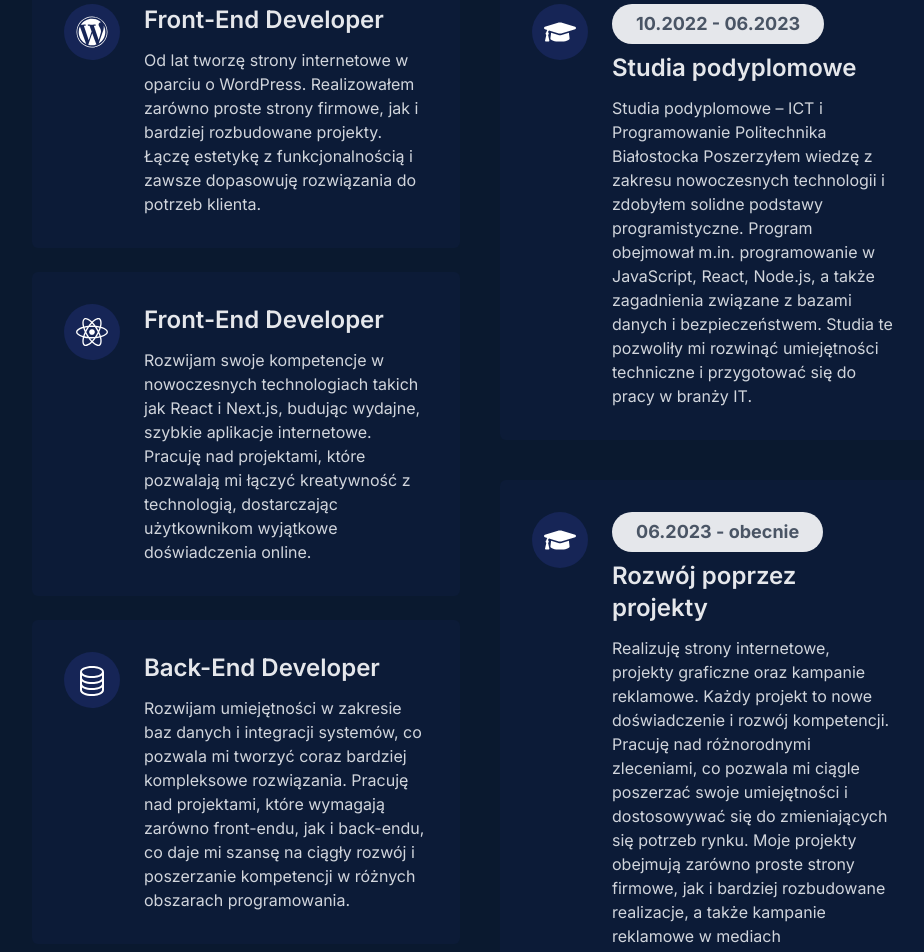
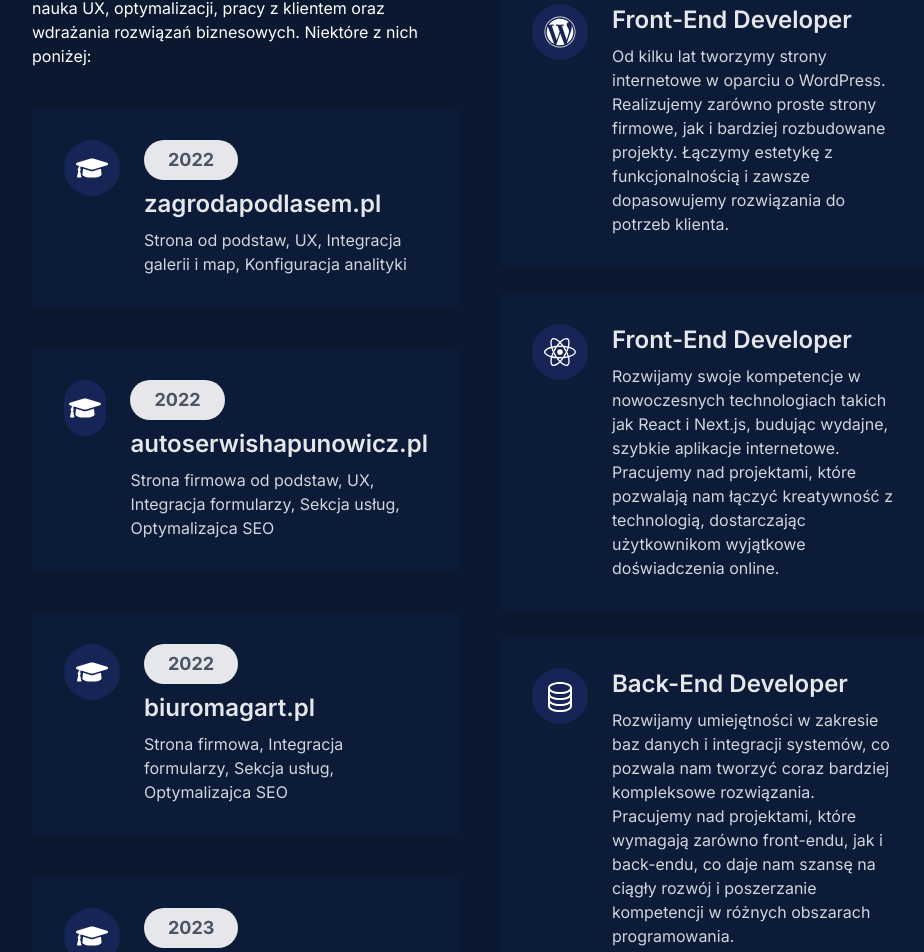
Before and after one commit to Oneklik2023/oneklik-site, a Next.js app: page / in a window 1280 px wide. Shown: the part 1724-2676 px from the top of the page, without its empty margins (160-1084 px from the left). Built offline with nearby package versions, Linux system fonts and the light colour scheme; no server answers.

Commit message:
edukacja...

```diff
--- a/components/Home/Resume/Resume.tsx
+++ b/components/Home/Resume/Resume.tsx
@@ -9,52 +9,86 @@ const Resume = () => {
   return (
     <div className="pt-32 pb-16">
       <div className="w-[90%] sm:w-[70%] mx-auto grid grid-cols-1 xl:grid-cols-2 gap-10">
+
+        {/* education part */}
+        <div>
+          <h1 className="text-3xl sm:text-4xl font-bold text-white">
+            Edukacja <span className="text-[#FC9700]">Przez Projekty</span>
+          </h1>
+          <p className="text-white mt-4">Nasze doświadczenie budowaliśmy poprzez realne projekty komercyjne. Każda realizacja to praktyczna nauka UX, optymalizacji, pracy z klientem oraz wdrażania rozwiązań biznesowych. Niektóre z nich poniżej:</p>
+
+          <div className="mt-10">
+            <ResumeCard
+            Icon={FaGraduationCap}
+            role="zagrodapodlasem.pl"
+            date="2022"
+            /*description1="ZAKRES PRAC"*/
+            description="Strona od podstaw, UX, Integracja galerii i map, Konfiguracja analityki"
+            />
+          </div>
+
+          <div className="mt-10">
+            <ResumeCard
+            Icon={FaGraduationCap}
+            role="autoserwishapunowicz.pl"
+            date="2022"
+            /*description1="ZAKRES PRAC"*/
+            description="Strona firmowa od podstaw, UX, Integracja formularzy, Sekcja usług, Optymalizajca SEO"
+            />
+          </div>
+
+          <div className="mt-10">
+            <ResumeCard
+            Icon={FaGraduationCap}
+            role="biuromagart.pl"
+            date="2022"
+            /*description1="ZAKRES PRAC"*/
+            description="Strona firmowa, Integracja formularzy, Sekcja usług, Optymalizajca SEO"
+            />
+          </div>
+
+          <div className="mt-10">
+            <ResumeCard
+            Icon={FaGraduationCap}
+            role="nova-clinic.com.pl"
+            date="2023"
+            /*description1="ZAKRES PRAC"*/
+            description="Strona firmowa od podstaw, UX, Sekcja usług, Cenniki, Optymalizajca SEO"
+            />
+          </div>
+
+          <div className="mt-10">
+            <ResumeCard
+            Icon={FaGraduationCap}
+            role="esmart.net.pl"
+            date="2024"
+            /*description1="ZAKRES PRAC"*/
+            description="Frontend strony firmowej, Przygotowanie struktury pod SEO, Integracja z backendem, Responsywność i optymalizacja"
+            />
+          </div>
+
+
+        </div>
         {/*work part */}
         <div>
           <h1 className="text-3xl sm:text-4xl font-bold text-white">
-            Moje <span className="text-[#FC9700]">Doświadczenie</span>
+            Nasze <span className="text-[#FC9700]">Doświadczenie</span>
           </h1>
           <div className="mt-10">
             <ResumeCard
             Icon={FaWordpress}
             role="Front-End Developer"
-            description="Od lat tworzę strony internetowe w oparciu o WordPress. Realizowałem zarówno proste strony firmowe, jak i bardziej rozbudowane projekty. Łączę estetykę z funkcjonalnością i zawsze dopasowuję rozwiązania do potrzeb klienta."
+            description="Od kilku lat tworzymy strony internetowe w oparciu o WordPress. Realizujemy zarówno proste strony firmowe, jak i bardziej rozbudowane projekty. Łączymy estetykę z funkcjonalnością i zawsze dopasowujemy rozwiązania do potrzeb klienta."
             />
             <ResumeCard
             Icon={FaReact}
             role="Front-End Developer"
-            description="Rozwijam swoje kompetencje w nowoczesnych technologiach takich jak React i Next.js, budując wydajne, szybkie aplikacje internetowe. Pracuję nad projektami, które pozwalają mi łączyć kreatywność z technologią, dostarczając użytkownikom wyjątkowe doświadczenia online."
+            description="Rozwijamy swoje kompetencje w nowoczesnych technologiach takich jak React i Next.js, budując wydajne, szybkie aplikacje internetowe. Pracujemy nad projektami, które pozwalają nam łączyć kreatywność z technologią, dostarczając użytkownikom wyjątkowe doświadczenia online."
             />
             <ResumeCard
             Icon={BsDatabase}
             role="Back-End Developer"
-            description="Rozwijam umiejętności w zakresie baz danych i integracji systemów, co pozwala mi tworzyć coraz bardziej kompleksowe rozwiązania. Pracuję nad projektami, które wymagają zarówno front-endu, jak i back-endu, co daje mi szansę na ciągły rozwój i poszerzanie kompetencji w różnych obszarach programowania."
-            />
-
-          </div>
-        </div>
-        {/* education part */}
-        <div>
-          <h1 className="text-3xl sm:text-4xl font-bold text-white">
-            Moja <span className="text-[#FC9700]">Edukacja</span>
-          </h1>
-          <div className="mt-10">
-            <ResumeCard
-            Icon={FaGraduationCap}
-            role="Studia podyplomowe"
-            date="10.2022 - 06.2023"
-            description="Studia podyplomowe – ICT i Programowanie
-Politechnika Białostocka
-
-Poszerzyłem wiedzę z zakresu nowoczesnych technologii i zdobyłem solidne podstawy programistyczne. Program obejmował m.in. programowanie w JavaScript, React, Node.js, a także zagadnienia związane z bazami danych i bezpieczeństwem. Studia te pozwoliły mi rozwinąć umiejętności techniczne i przygotować się do pracy w branży IT."
-            />
-          </div>
-          <div className="mt-10">
-            <ResumeCard
-            Icon={FaGraduationCap}
-            role="Rozwój poprzez projekty"
-            date="06.2023 - obecnie"
-            description="Realizuję strony internetowe, projekty graficzne oraz kampanie reklamowe. Każdy projekt to nowe doświadczenie i rozwój kompetencji. Pracuję nad różnorodnymi zleceniami, co pozwala mi ciągle poszerzać swoje umiejętności i dostosowywać się do zmieniających się potrzeb rynku. Moje projekty obejmują zarówno proste strony firmowe, jak i bardziej rozbudowane realizacje, a także kampanie reklamowe w mediach społecznościowych."
+            description="Rozwijamy umiejętności w zakresie baz danych i integracji systemów, co pozwala nam tworzyć coraz bardziej kompleksowe rozwiązania. Pracujemy nad projektami, które wymagają zarówno front-endu, jak i back-endu, co daje nam szansę na ciągły rozwój i poszerzanie kompetencji w różnych obszarach programowania."
             />
           </div>
         </div>
--- a/components/Home/Resume/ResumeCard.tsx
+++ b/components/Home/Resume/ResumeCard.tsx
@@ -6,8 +6,9 @@ type Props = {
     Icon: IconType;
     date?: string;
     description: string;
+    /*description1: string;*/
 }
-const ResumeCard = ({Icon, role, date, description}: Props) => {
+const ResumeCard = ({Icon, role, date, description, /*description1*/}: Props) => {
   return (
   <div className="mb-6">
     <div className="flex items-start space-x-6 bg-blue-950/20 transition-all duration-300 p-4 sm:p-8 rounded-md">
@@ -23,7 +24,10 @@ const ResumeCard = ({Icon, role, date, description}: Props) => {
           <h1 className='text-gray-200 text-xl sm:text-2xl font-semibold'>
             {role}
           </h1>
-          <p className='text-gray-300 text-sm sm:text-base pt-3'>
+          {/*<p className='text-[#FC9700] font-bold text-sm sm:text-base pt-3 inline-block animate-pulse animate-pulse-slow'>
+            {description1}
+          </p>*/}
+          <p className='text-gray-300 text-sm sm:text-base pt-2'>
             {description}
           </p>
         </div>
```
